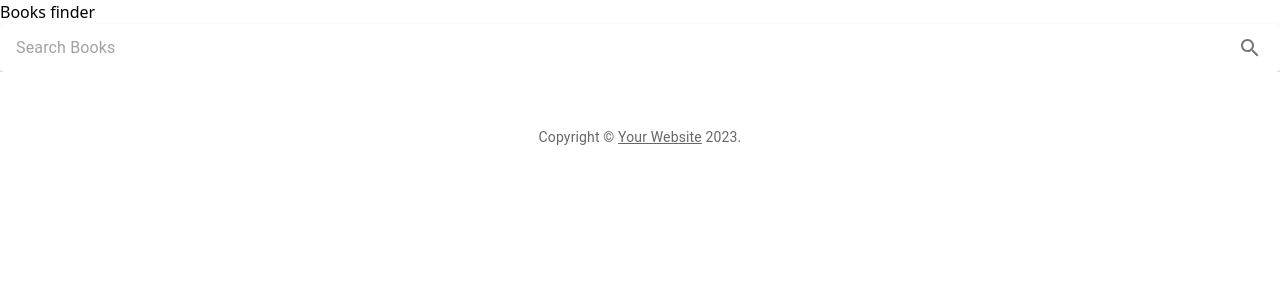
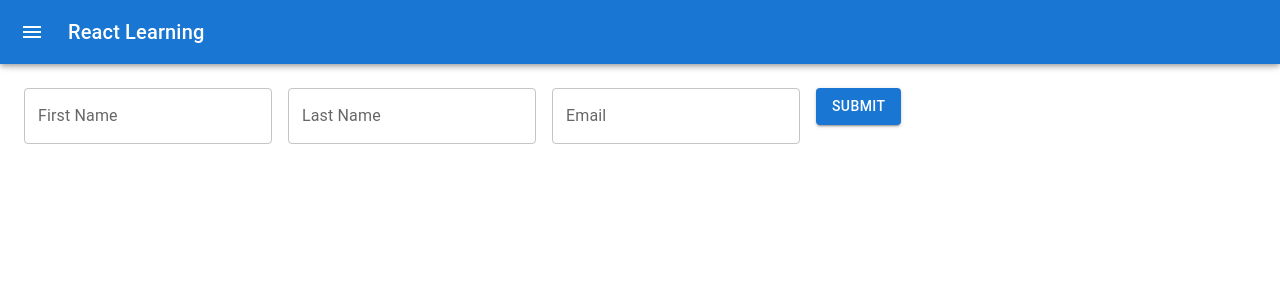
Before and after one commit to jorgemgr94/react-learning, a React (Vite) app: page /form-validation in a window 1280 px wide. Before the commit this address led to /debounce. Shown: the top 300 px of the page. Built offline with nearby package versions, Linux system fonts and the light colour scheme.

Commit message:
feat: Form validation with formik and Template added

```diff
--- a/package.json
+++ b/package.json
@@ -18,10 +18,12 @@
     "@emotion/styled": "^11.11.0",
     "@mui/icons-material": "^5.14.1",
     "@mui/material": "^5.14.2",
+    "formik": "^2.4.2",
     "lodash": "^4.17.21",
     "react": "^18.2.0",
     "react-dom": "^18.2.0",
-    "react-router-dom": "^6.14.2"
+    "react-router-dom": "^6.14.2",
+    "yup": "^1.2.0"
   },
   "devDependencies": {
     "@swc/core": "^1.3.72",
--- a/src/App.tsx
+++ b/src/App.tsx
@@ -4,20 +4,24 @@ import { BrowserRouter, Route, Routes, Navigate } from 'react-router-dom';
 import LoadingOrError from './components/LoadingOrError';
 import ErrorBoundary from './components/ErrorBoundary';
 import ErrorPage from './components/ErrorPage';
+import Template from './pages/Template';
 
 const Debounce = lazy(async () => import('./pages/Debounce'));
 const UploadFile = lazy(async () => import('./pages/UploadFile'));
 const Memoization = lazy(async () => import('./pages/Memoization'));
+const FormValidation = lazy(async () => import('./pages/FormValidation'));
 
 export default function App() {
 	return (
 		<BrowserRouter>
 			<ErrorBoundary fallback={<ErrorPage />}>
 				<Suspense fallback={<LoadingOrError />}>
+					<Template>
 						<Routes>
 							<Route path="/debounce" element={<Debounce />} />
 							<Route path="/upload-file" element={<UploadFile />} />
 							<Route path="/memoization" element={<Memoization />} />
+							<Route path="/form-validation" element={<FormValidation />} />
 
 							{/* Navigate to /debounce as default route */}
 							<Route
@@ -25,6 +29,7 @@ export default function App() {
 								element={<Navigate to="/debounce" replace={true} />}
 							/>
 						</Routes>
+					</Template>
 				</Suspense>
 			</ErrorBoundary>
 		</BrowserRouter>
--- a/src/pages/Debounce.tsx
+++ b/src/pages/Debounce.tsx
@@ -69,7 +69,7 @@ export default function Debounce() {
 	return (
 		<>
 			{loading && <LinearProgress />}
-			<section className="p-10">
+			<section>
 				<h1 className="mb-4 text-3xl font-bold">Books finder</h1>
 				<Paper
 					component="form"
--- /dev/null
+++ b/src/pages/FormValidation.tsx
@@ -0,0 +1,74 @@
+import { Button, Grid, TextField } from '@mui/material';
+import { useFormik } from 'formik';
+import * as Yup from 'yup';
+
+export default function SignupForm() {
+	const formik = useFormik({
+		initialValues: {
+			firstName: '',
+			lastName: '',
+			email: ''
+		},
+		validationSchema: Yup.object({
+			firstName: Yup.string()
+				.max(15, 'Must be 15 characters or less')
+				.required('First Name Required'),
+			lastName: Yup.string()
+				.max(20, 'Must be 20 characters or less')
+				.required('Last Name Required'),
+			email: Yup.string()
+				.email('Invalid email address')
+				.required('Email Required')
+		}),
+		onSubmit: (values) => {
+			alert(JSON.stringify(values, null, 2));
+		}
+	});
+	return (
+		<form onSubmit={formik.handleSubmit}>
+			<Grid container spacing={2}>
+				<Grid item>
+					<TextField
+						id="firstName"
+						name="firstName"
+						label="First Name"
+						value={formik.values.firstName}
+						onChange={formik.handleChange}
+						onBlur={formik.handleBlur}
+						error={formik.touched.firstName && Boolean(formik.errors.firstName)}
+						helperText={formik.touched.firstName && formik.errors.firstName}
+					/>
+				</Grid>
+				<Grid item>
+					<TextField
+						id="lastName"
+						name="lastName"
+						label="Last Name"
+						value={formik.values.lastName}
+						onChange={formik.handleChange}
+						onBlur={formik.handleBlur}
+						error={formik.touched.lastName && Boolean(formik.errors.lastName)}
+						helperText={formik.touched.lastName && formik.errors.lastName}
+					/>
+				</Grid>
+				<Grid item>
+					<TextField
+						id="email"
+						name="email"
+						label="Email"
+						value={formik.values.email}
+						onChange={formik.handleChange}
+						onBlur={formik.handleBlur}
+						error={formik.touched.email && Boolean(formik.errors.email)}
+						helperText={formik.touched.email && formik.errors.email}
+					/>
+				</Grid>
+				<Grid item>
+					<Button color="primary" variant="contained" type="submit">
+						Submit
+					</Button>
+				</Grid>
+			</Grid>
+		</form>
+	);
+}
--- /dev/null
+++ b/src/pages/Template.tsx
@@ -0,0 +1,185 @@
+import * as React from 'react';
+import { styled, useTheme } from '@mui/material/styles';
+import Box from '@mui/material/Box';
+import Drawer from '@mui/material/Drawer';
+import CssBaseline from '@mui/material/CssBaseline';
+import MuiAppBar, { AppBarProps as MuiAppBarProps } from '@mui/material/AppBar';
+import Toolbar from '@mui/material/Toolbar';
+import List from '@mui/material/List';
+import Typography from '@mui/material/Typography';
+import Divider from '@mui/material/Divider';
+import IconButton from '@mui/material/IconButton';
+import MenuIcon from '@mui/icons-material/Menu';
+import ChevronLeftIcon from '@mui/icons-material/ChevronLeft';
+import ChevronRightIcon from '@mui/icons-material/ChevronRight';
+import ListItem from '@mui/material/ListItem';
+import ListItemButton from '@mui/material/ListItemButton';
+import ListItemIcon from '@mui/material/ListItemIcon';
+import ListItemText from '@mui/material/ListItemText';
+import MailIcon from '@mui/icons-material/Mail';
+import { Link } from 'react-router-dom';
+
+const drawerWidth = 240;
+
+const Main = styled('main', { shouldForwardProp: (prop) => prop !== 'open' })<{
+	open?: boolean;
+}>(({ theme, open }) => ({
+	flexGrow: 1,
+	padding: theme.spacing(3),
+	transition: theme.transitions.create('margin', {
+		easing: theme.transitions.easing.sharp,
+		duration: theme.transitions.duration.leavingScreen
+	}),
+	marginLeft: `-${drawerWidth}px`,
+	...(open && {
+		transition: theme.transitions.create('margin', {
+			easing: theme.transitions.easing.easeOut,
+			duration: theme.transitions.duration.enteringScreen
+		}),
+		marginLeft: 0
+	})
+}));
+
+interface AppBarProps extends MuiAppBarProps {
+	open?: boolean;
+}
+
+const AppBar = styled(MuiAppBar, {
+	shouldForwardProp: (prop) => prop !== 'open'
+})<AppBarProps>(({ theme, open }) => ({
+	transition: theme.transitions.create(['margin', 'width'], {
+		easing: theme.transitions.easing.sharp,
+		duration: theme.transitions.duration.leavingScreen
+	}),
+	...(open && {
+		width: `calc(100% - ${drawerWidth}px)`,
+		marginLeft: `${drawerWidth}px`,
+		transition: theme.transitions.create(['margin', 'width'], {
+			easing: theme.transitions.easing.easeOut,
+			duration: theme.transitions.duration.enteringScreen
+		})
+	})
+}));
+
+const DrawerHeader = styled('div')(({ theme }) => ({
+	display: 'flex',
+	alignItems: 'center',
+	padding: theme.spacing(0, 1),
+	// necessary for content to be below app bar
+	...theme.mixins.toolbar,
+	justifyContent: 'flex-end'
+}));
+
+interface Props {
+	children: React.ReactNode;
+}
+
+export default function Template(props: Props) {
+	const theme = useTheme();
+	const [open, setOpen] = React.useState(false);
+
+	const routes = [
+		{
+			name: 'Debounce',
+			path: '/debounce'
+		},
+		{
+			name: 'Upload File',
+			path: '/upload-file'
+		},
+		{
+			name: 'Memoization',
+			path: '/memoization'
+		},
+		{
+			name: 'Form Validation',
+			path: '/form-validation'
+		}
+	];
+
+	const handleDrawerOpen = () => {
+		setOpen(true);
+	};
+
+	const handleDrawerClose = () => {
+		setOpen(false);
+	};
+
+	return (
+		<Box sx={{ display: 'flex' }}>
+			<CssBaseline />
+			<AppBar position="fixed" open={open}>
+				<Toolbar>
+					<IconButton
+						color="inherit"
+						aria-label="open drawer"
+						onClick={handleDrawerOpen}
+						edge="start"
+						sx={{ mr: 2, ...(open && { display: 'none' }) }}
+					>
+						<MenuIcon />
+					</IconButton>
+					<Typography variant="h6" noWrap component="div">
+						React Learning
+					</Typography>
+				</Toolbar>
+			</AppBar>
+			<Drawer
+				sx={{
+					width: drawerWidth,
+					flexShrink: 0,
+					'& .MuiDrawer-paper': {
+						width: drawerWidth,
+						boxSizing: 'border-box'
+					}
+				}}
+				variant="persistent"
+				anchor="left"
+				open={open}
+			>
+				<DrawerHeader>
+					<IconButton onClick={handleDrawerClose}>
+						{theme.direction === 'ltr' ? (
+							<ChevronLeftIcon />
+						) : (
+							<ChevronRightIcon />
+						)}
+					</IconButton>
+				</DrawerHeader>
+				<Divider />
+				<List>
+					{routes.map((route) => (
+						<Link key={route.name} to={route.path}>
+							<ListItem disablePadding>
+								<ListItemButton>
+									<ListItemIcon>
+										<MailIcon />
+									</ListItemIcon>
+
+									<ListItemText>{route.name}</ListItemText>
+								</ListItemButton>
+							</ListItem>
+						</Link>
+					))}
+				</List>
+				{/* <Divider />
+				<List>
+					{['All mail', 'Trash', 'Spam'].map((text, index) => (
+						<ListItem key={text} disablePadding>
+							<ListItemButton>
+								<ListItemIcon>
+									{index % 2 === 0 ? <InboxIcon /> : <MailIcon />}
+								</ListItemIcon>
+								<ListItemText primary={text} />
+							</ListItemButton>
+						</ListItem>
+					))}
+				</List> */}
+			</Drawer>
+			<Main open={open}>
+				<DrawerHeader />
+				{props.children}
+			</Main>
+		</Box>
+	);
+}
```
Also changed, not shown: 2 other files (tests, documents, lock files or other folders). Lines whose indentation alone changed are shown as unchanged.
